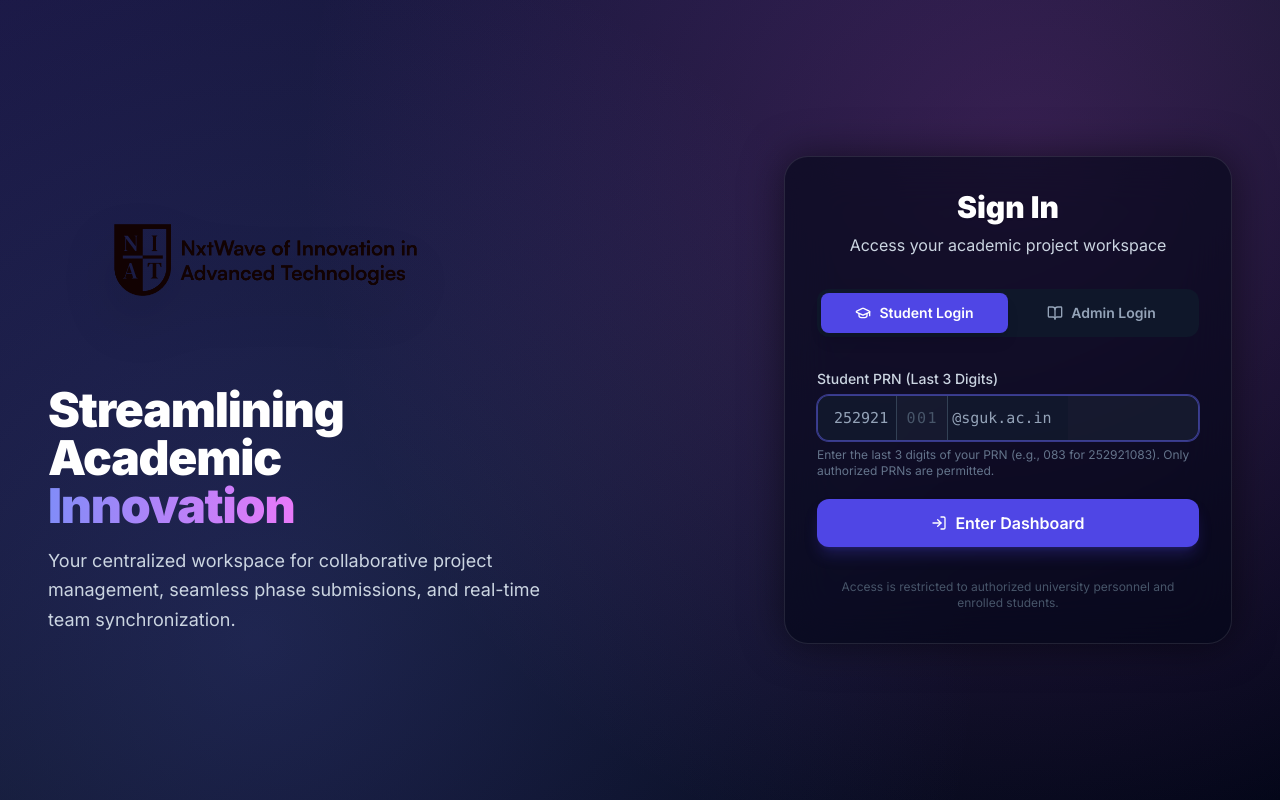
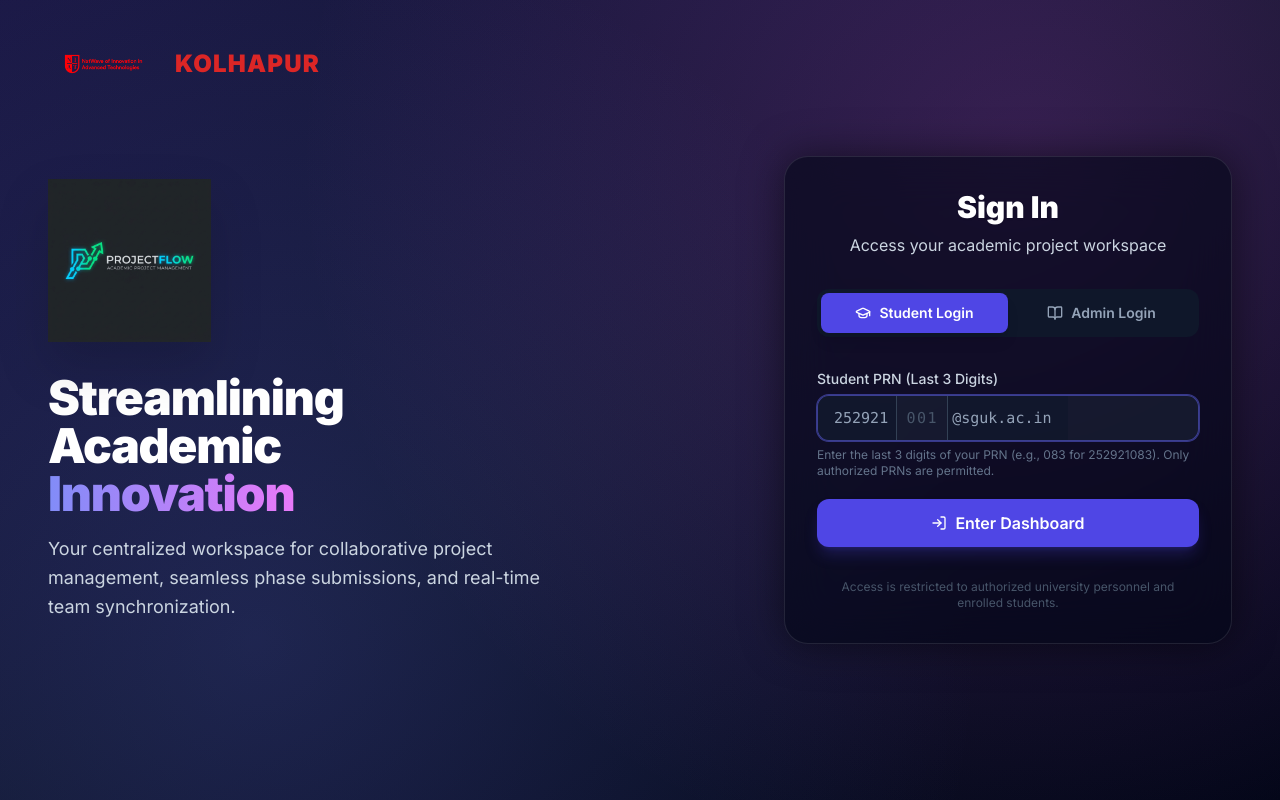
Before and after one commit to aditya9112adi/ProjectFlow, a React (Vite) app in the folder frontend/: page / in a window 1280 px wide. Built offline with nearby package versions, Linux system fonts and the light colour scheme; no server answers.

Commit message:
style: apply red tint to NIAT brand and adjust brand layout

```diff
--- a/frontend/src/pages/auth/Login.jsx
+++ b/frontend/src/pages/auth/Login.jsx
@@ -80,12 +80,23 @@ const Login = () => {
         backgroundImage: 'radial-gradient(circle at 20% 80%, rgba(99,102,241,0.2) 0%, transparent 60%), radial-gradient(circle at 80% 20%, rgba(217,70,239,0.2) 0%, transparent 60%)',
       }} />
 
+      {/* Top Left Header (Red NIAT & Kolhapur) */}
+      <div className="absolute top-6 left-6 lg:top-10 lg:left-12 z-20 flex items-center gap-4">
+        <img
+          src="/niat-brand.png"
+          alt="NIAT Brand"
+          className="h-10 lg:h-12 w-auto object-contain"
+          style={{ filter: 'invert(22%) sepia(95%) saturate(7080%) hue-rotate(352deg) brightness(94%) contrast(118%)' }}
+        />
+        <span className="text-[#DC2626] font-black text-xl lg:text-2xl uppercase tracking-wider">Kolhapur</span>
+      </div>
+
       {/* Main Content Wrapper */}
-      <div className="relative z-10 w-full flex flex-col lg:flex-row p-6 lg:p-12 h-full overflow-y-auto lg:overflow-hidden">
+      <div className="relative z-10 w-full flex flex-col lg:flex-row p-6 lg:p-12 h-full overflow-y-auto lg:overflow-hidden pt-28 lg:pt-12">
 
         {/* Left Side: Brand & Text */}
         <div className="lg:w-1/2 flex flex-col justify-center items-start lg:pr-12 mt-8 lg:mt-0">
-           <img src="/niat-brand.png" alt="NIAT Brand" className="w-[80%] max-w-md h-auto object-contain drop-shadow-2xl mb-8" />
+           <img src="/logo.png" alt="ProjectFlow Brand Logo" className="w-[30%] max-w-[200px] h-auto object-contain drop-shadow-2xl mb-8" />
            <div className="space-y-4 max-w-lg">
              <h1 className="text-4xl lg:text-5xl font-black text-white tracking-tight leading-tight">
                Streamlining Academic <br className="hidden lg:block" />
```
